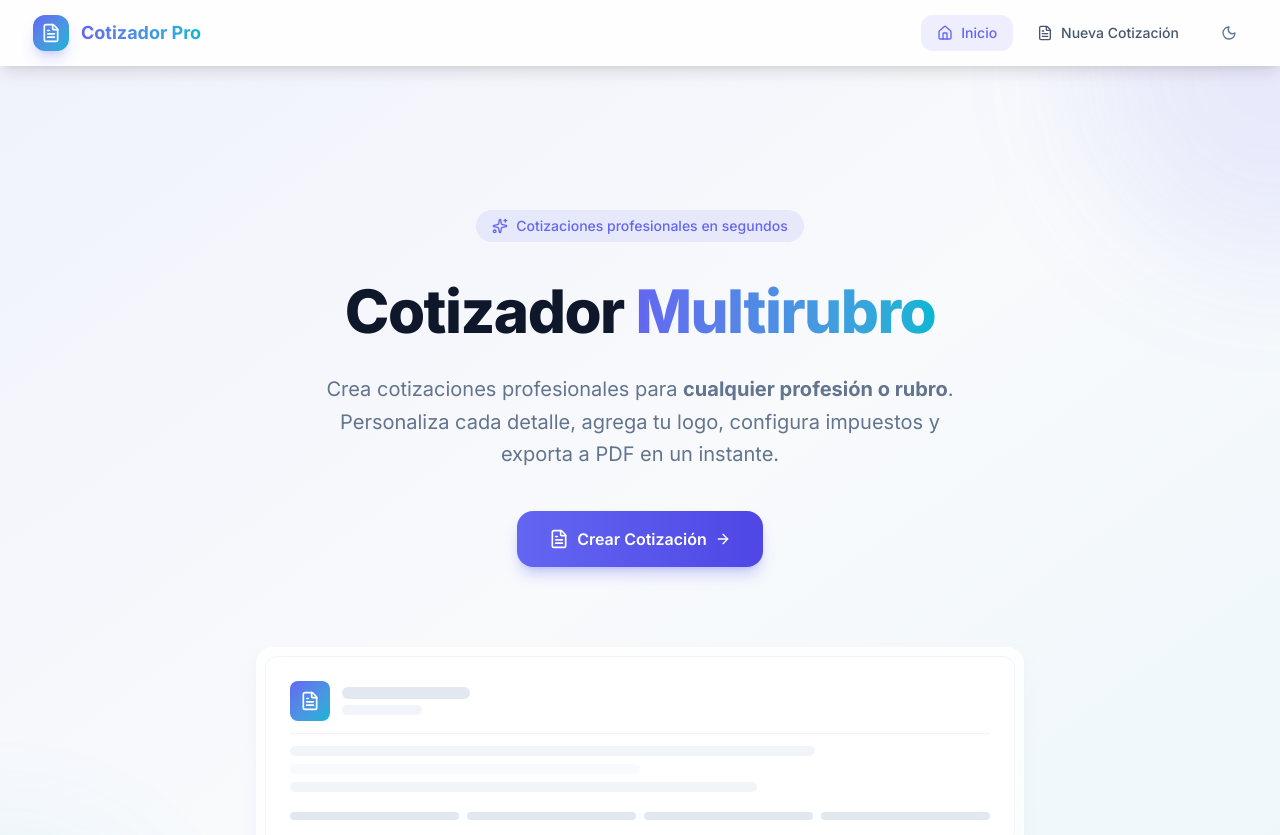
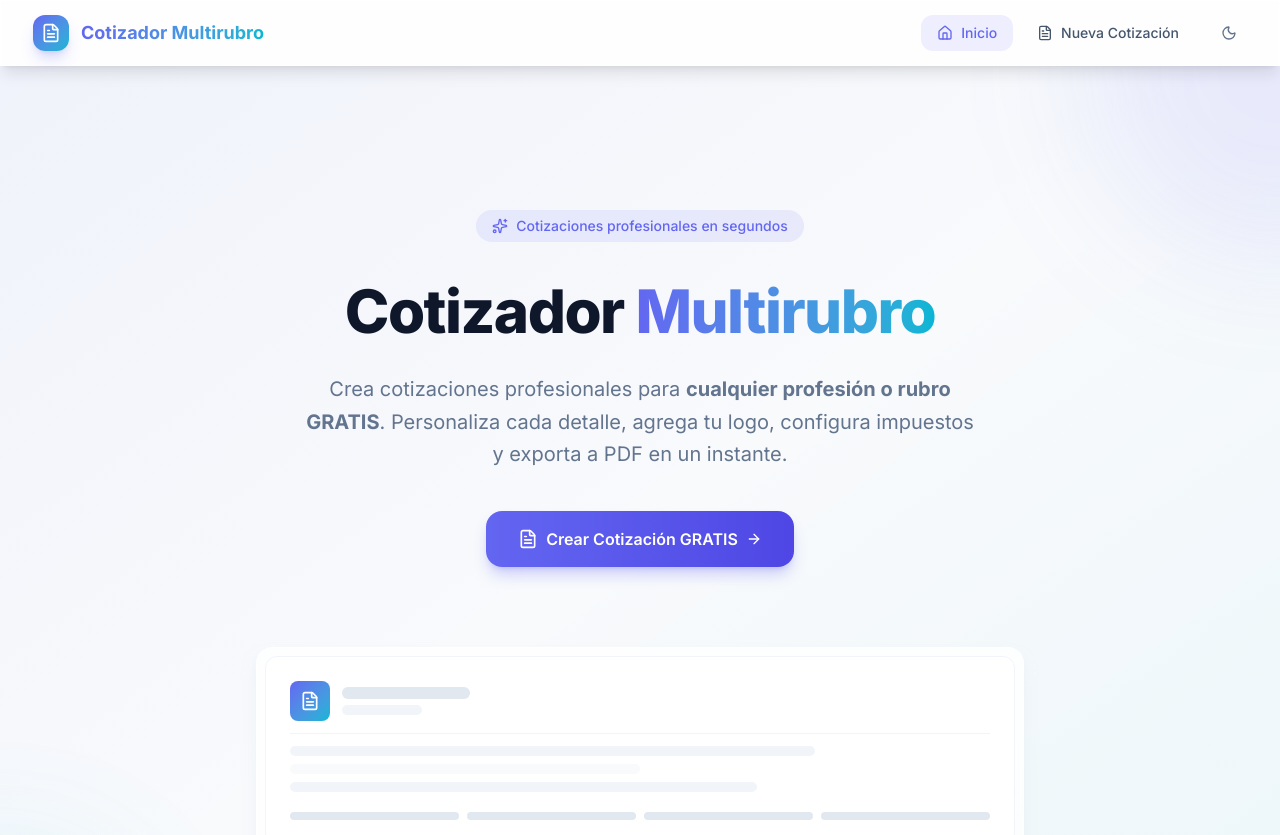
Before and after one commit to Acero93/cotizaciones_multirubro, a React (Vite) app: page /#/ in a window 1280 px wide. Shown: the top 835 px of the page. Built offline with nearby package versions, Linux system fonts and the light colour scheme.

Commit message:
update de textos

```diff
--- a/src/components/home/HeroSection.tsx
+++ b/src/components/home/HeroSection.tsx
@@ -34,7 +34,7 @@ export default function HeroSection() {
           </h1>
 
           <p className="mt-6 text-lg sm:text-xl text-slate-500 dark:text-slate-400 leading-relaxed max-w-2xl mx-auto">
-            Crea cotizaciones profesionales para <strong>cualquier profesión o rubro</strong>.
+            Crea cotizaciones profesionales para <strong>cualquier profesión o rubro GRATIS</strong>.
             Personaliza cada detalle, agrega tu logo, configura impuestos y exporta a PDF en un instante.
           </p>
 
@@ -44,7 +44,7 @@ export default function HeroSection() {
               className="group inline-flex items-center gap-2 px-8 py-4 bg-gradient-to-r from-primary to-primary-dark text-white font-semibold rounded-2xl shadow-lg shadow-primary/30 hover:shadow-primary/50 hover:scale-105 transition-all duration-300"
             >
               <FileText className="w-5 h-5" />
-              Crear Cotización
+              Crear Cotización GRATIS
               <ArrowRight className="w-4 h-4 group-hover:translate-x-1 transition-transform" />
             </Link>
           </div>
--- a/src/components/layout/Footer.tsx
+++ b/src/components/layout/Footer.tsx
@@ -11,7 +11,7 @@ export default function Footer() {
             </p>
             <div className="mt-2 flex flex-col gap-1">
               <a
-                href="https://danielaracena.dev"
+                href="https://acero93.github.io/cv"
                 target="_blank"
                 rel="noopener noreferrer"
                 className="text-sm font-semibold text-primary hover:text-primary-dark transition-colors flex items-center gap-1.5 justify-center sm:justify-start"
@@ -20,7 +20,7 @@ export default function Footer() {
                 Daniel Aracena Ch. — Software Engineer
               </a>
               <a
-                href="https://instagram.com/codeandofuturochile"
+                href="https://instagram.com/codeando.futuro"
                 target="_blank"
                 rel="noopener noreferrer"
                 className="text-sm text-slate-500 dark:text-slate-400 hover:text-accent transition-colors flex items-center gap-1.5 justify-center sm:justify-start"
--- a/src/components/layout/Navbar.tsx
+++ b/src/components/layout/Navbar.tsx
@@ -15,7 +15,7 @@ export default function Navbar() {
               <FileText className="w-5 h-5 text-white" />
             </div>
             <span className="font-bold text-lg bg-gradient-to-r from-primary to-accent bg-clip-text text-transparent">
-              Cotizador Pro
+              Cotizador Multirubro
             </span>
           </Link>
 
--- a/src/components/quotation/SocialModal.tsx
+++ b/src/components/quotation/SocialModal.tsx
@@ -1,6 +1,6 @@
 import { useState } from 'react';
 import { motion, AnimatePresence } from 'framer-motion';
-import { Heart, Code2, Camera, Coffee, ThumbsUp, Share2, X } from 'lucide-react';
+import { Code2, Camera, ThumbsUp, Share2, X } from 'lucide-react';
 
 interface SocialModalProps {
   isOpen: boolean;
@@ -52,11 +52,11 @@ export default function SocialModal({ isOpen, onClose, onContinue }: SocialModal
 
             <motion.div
               initial={{ scale: 0 }}
-              animate={{ scale: 1 }}
+              animate={{ scale: 1.3 }}
               transition={{ delay: 0.2, type: 'spring', stiffness: 200 }}
               className="w-16 h-16 mx-auto mb-5 rounded-2xl bg-gradient-to-br from-primary to-accent flex items-center justify-center shadow-xl shadow-primary/30"
             >
-              <Heart className="w-8 h-8 text-white" />
+              <img src="https://i.imgur.com/1qJXpW7.png" alt="icon" className="w-16 h-16" />
             </motion.div>
 
             <h2 className="text-xl font-extrabold text-slate-800 dark:text-slate-100 mb-3">
@@ -69,7 +69,7 @@ export default function SocialModal({ isOpen, onClose, onContinue }: SocialModal
 
             <div className="space-y-3 mb-6">
               <a
-                href="https://instagram.com/codeandofuturochile"
+                href="https://instagram.com/codeando.futuro"
                 target="_blank"
                 rel="noopener noreferrer"
                 className="flex items-center gap-3 p-3 rounded-2xl bg-gradient-to-r from-purple-500 to-pink-500 text-white font-medium text-sm hover:scale-[1.02] transition-transform"
@@ -80,7 +80,7 @@ export default function SocialModal({ isOpen, onClose, onContinue }: SocialModal
               </a>
 
               <a
-                href="https://danielaracena.dev"
+                href="https://acero93.github.io/cv"
                 target="_blank"
                 rel="noopener noreferrer"
                 className="flex items-center gap-3 p-3 rounded-2xl bg-slate-800 dark:bg-slate-700 text-white font-medium text-sm hover:scale-[1.02] transition-transform"
@@ -90,14 +90,6 @@ export default function SocialModal({ isOpen, onClose, onContinue }: SocialModal
                 <span className="text-xs opacity-80">Daniel Aracena Ch.</span>
               </a>
 
-              <button
-                onClick={handleContinue}
-                className="flex items-center gap-3 p-3 rounded-2xl bg-amber-100 dark:bg-amber-900/30 text-amber-800 dark:text-amber-200 font-medium text-sm hover:scale-[1.02] transition-transform w-full"
-              >
-                <Coffee className="w-5 h-5" />
-                <span className="flex-1 text-left">Invítame un café virtual</span>
-                <span className="text-xs opacity-70">☕</span>
-              </button>
             </div>
 
             <div className="flex items-center gap-3 justify-center mb-4">
```
